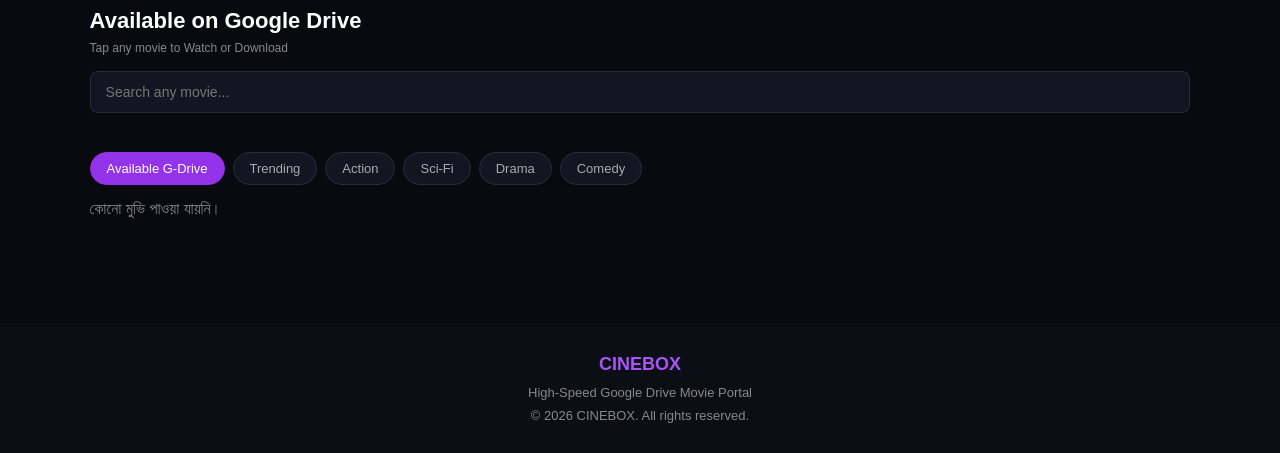
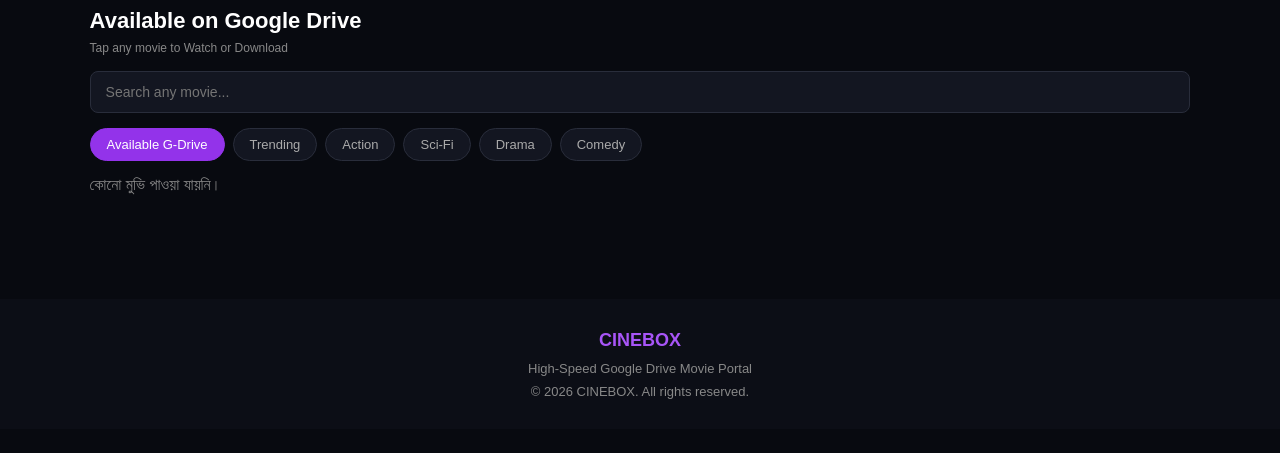
Before and after one commit to Towhid13151315/Tik-Tak-, a plain HTML site: page index.html in a window 1280 px wide. Shown: the part 399-852 px from the top of the page. After the commit the page ends 828 px from the top, so only its background shows below. Drawn offline with Linux system fonts and the light colour scheme; no server answers.

Commit message:
Refactor ad box and update Google Drive movie handling
Removed clean-ad-box class and related elements. Updated Google Drive movie object and added default values. Adjusted timer display and search functionality.

```diff
--- a/index.html
+++ b/index.html
@@ -50,10 +50,6 @@
       background: #131621; color: white; outline: none; margin-bottom: 15px; font-size: 14px;
     }
 
-    .clean-ad-box {
-      width: 100%; display: flex; justify-content: center; align-items: center;
-      margin: 12px 0; overflow: hidden; text-align: center; background: transparent;
-    }
     .ads-group-10, .ads-group-15 {
       display: flex; flex-direction: column; gap: 10px; width: 100%; align-items: center; margin: 15px 0;
       overflow: hidden;
@@ -106,12 +102,9 @@
     .modal-meta { color: #c084fc; font-size: 12px; margin-bottom: 10px; font-weight: bold; }
     .modal-desc { color: #bbb; font-size: 13px; line-height: 1.5; margin-bottom: 15px; }
 
-    /* Download Page View & 15s Timer */
+    /* ডাউনলোড ও ওয়াচ পেজ */
     #downloadPage {
-      display: none;
-      padding: 20px 4%;
-      max-width: 600px;
-      margin: 0 auto;
+      display: none; padding: 20px 4%; max-width: 600px; margin: 0 auto;
     }
     .back-btn {
       background: #202331; color: #fff; border: 1px solid #33384d;
@@ -195,10 +188,6 @@
 
       <input type="search" id="searchInput" placeholder="Search any movie...">
 
-      <div class="clean-ad-box">
-        <script data-cfasync="false" src="https://aarems.org/1/aaf28769d454716d823e6ff5823389ca"></script>
-      </div>
-
       <div class="categories" id="categories">
         <button class="active" data-genre="custom">Available G-Drive</button>
         <button data-genre="">Trending</button>
@@ -247,27 +236,23 @@
     <button class="back-btn" onclick="showHomePage()">← Back to Movies</button>
 
     <div class="dl-card">
-      <!-- ১. সবার উপরে মুভি পোস্টার, টাইটেল ও বিবরণ -->
       <img id="dlPoster" class="dl-poster" src="" alt="Poster">
       <h2 id="dlTitle" style="font-size: 20px; margin-bottom: 4px;">Movie Name</h2>
       <p id="dlMeta" style="color: #c084fc; font-size: 12px; margin-bottom: 12px;">2026 • Full HD</p>
 
-      <!-- ২. ১৫ সেকেন্ডের টাইমার বক্স বা ভিডিও প্লেয়ার (মাঝখানে) -->
       <div class="timer-box" id="timerBox">
         <div class="timer-circle" id="timerCount">15</div>
         <p style="font-size: 14px; font-weight: bold; color: #fff; margin-bottom: 4px;">Generating High-Speed Google Drive Link...</p>
-        <p style="font-size: 11px; color: #aaa;">Please wait 15 seconds while we prepare your download server.</p>
+        <p id="timerSubText" style="font-size: 11px; color: #aaa;">Please wait 15 seconds while we prepare your download server.</p>
       </div>
 
-      <!-- ইনলাইন গুগল ড্রাইভ প্লেয়ার -->
       <div class="drive-player-box" id="drivePlayerBox">
         <iframe id="driveIframe" allow="autoplay; fullscreen" allowfullscreen></iframe>
       </div>
 
-      <!-- টাইমার শেষ হলে ডাউনলোড বাটনগুলো এখানে শো করবে -->
       <div class="dl-links-box" id="dlLinksContainer"></div>
 
-      <!-- ৩. সমস্ত ১৫টি ব্যানার অ্যাড একদম নিচে সাজানো -->
+      <!-- ডাউনলোড পেজের নিচে ১৫টি ব্যানার অ্যাড -->
       <div class="ads-group-15" id="timerEndAds" style="display: flex; margin-top: 25px;">
         <script>atOptions = {'key' : '2e7601e9a4903b2b62a0188347515e6e', 'format' : 'iframe', 'height' : 90, 'width' : 728, 'params' : {}};</script>
         <script src="https://bancadeltempoidea.org/22/2e7601e9a4903b2b62a0188347515e6e"></script>
@@ -346,57 +331,15 @@
     const IMG_URL = "https://image.tmdb.org/t/p/w500";
     const BACKDROP_URL = "https://image.tmdb.org/t/p/w780";
 
-    const GOOGLE_DRIVE_MOVIES = {
+    const DEFAULT_DRIVE_MOVIES = {
       "533535": [
-        { label: "Watch Online (Google Drive Player)", quality: "HD Stream", driveFileId: "YOUR_GOOGLE_DRIVE_FILE_ID_HERE", isStream: true },
-        { label: "Download 720p (Google Drive)", quality: "850 MB", url: "https://drive.google.com/file/d/YOUR_GOOGLE_DRIVE_FILE_ID_HERE/view" },
-        { label: "Download 1080p Full HD", quality: "1.8 GB", url: "https://drive.google.com/file/d/YOUR_GOOGLE_DRIVE_FILE_ID_HERE/view" }
-      ],
-      "912649": [
-        { label: "Watch Online (Google Drive Player)", quality: "HD Stream", driveFileId: "YOUR_GOOGLE_DRIVE_FILE_ID_HERE", isStream: true },
-        { label: "Download 720p (Google Drive)", quality: "900 MB", url: "https://drive.google.com/file/d/YOUR_GOOGLE_DRIVE_FILE_ID_HERE/view" }
-      ],
-      "76600": [
-        { label: "Watch Online (Google Drive Player)", quality: "HD Stream", driveFileId: "YOUR_GOOGLE_DRIVE_FILE_ID_HERE", isStream: true },
-        { label: "Download 1080p Full HD", quality: "2.1 GB", url: "https://drive.google.com/file/d/YOUR_GOOGLE_DRIVE_FILE_ID_HERE/view" }
-      ],
-      "157336": [
-        { label: "Watch Online (Google Drive Player)", quality: "HD Stream", driveFileId: "YOUR_GOOGLE_DRIVE_FILE_ID_HERE", isStream: true },
-        { label: "Download 1080p Full HD", quality: "2.4 GB", url: "https://drive.google.com/file/d/YOUR_GOOGLE_DRIVE_FILE_ID_HERE/view" }
-      ],
-      "27205": [
-        { label: "Watch Online (Google Drive Player)", quality: "HD Stream", driveFileId: "YOUR_GOOGLE_DRIVE_FILE_ID_HERE", isStream: true },
-        { label: "Download 720p (Google Drive)", quality: "1.1 GB", url: "https://drive.google.com/file/d/YOUR_GOOGLE_DRIVE_FILE_ID_HERE/view" }
-      ],
-      "872585": [
-        { label: "Watch Online (Google Drive Player)", quality: "HD Stream", driveFileId: "YOUR_GOOGLE_DRIVE_FILE_ID_HERE", isStream: true },
-        { label: "Download 1080p Full HD", quality: "2.0 GB", url: "https://drive.google.com/file/d/YOUR_GOOGLE_DRIVE_FILE_ID_HERE/view" }
-      ],
-      "693134": [
-        { label: "Watch Online (Google Drive Player)", quality: "HD Stream", driveFileId: "YOUR_GOOGLE_DRIVE_FILE_ID_HERE", isStream: true },
-        { label: "Download 720p (Google Drive)", quality: "950 MB", url: "https://drive.google.com/file/d/YOUR_GOOGLE_DRIVE_FILE_ID_HERE/view" }
-      ],
-      "634649": [
-        { label: "Watch Online (Google Drive Player)", quality: "HD Stream", driveFileId: "YOUR_GOOGLE_DRIVE_FILE_ID_HERE", isStream: true },
-        { label: "Download 1080p Full HD", quality: "1.9 GB", url: "https://drive.google.com/file/d/YOUR_GOOGLE_DRIVE_FILE_ID_HERE/view" }
-      ],
-      "438631": [
-        { label: "Watch Online (Google Drive Player)", quality: "HD Stream", driveFileId: "YOUR_GOOGLE_DRIVE_FILE_ID_HERE", isStream: true },
-        { label: "Download 720p (Google Drive)", quality: "900 MB", url: "https://drive.google.com/file/d/YOUR_GOOGLE_DRIVE_FILE_ID_HERE/view" }
-      ],
-      "550": [
-        { label: "Watch Online (Google Drive Player)", quality: "HD Stream", driveFileId: "YOUR_GOOGLE_DRIVE_FILE_ID_HERE", isStream: true },
-        { label: "Download 1080p Full HD", quality: "1.6 GB", url: "https://drive.google.com/file/d/YOUR_GOOGLE_DRIVE_FILE_ID_HERE/view" }
-      ],
-      "680": [
-        { label: "Watch Online (Google Drive Player)", quality: "HD Stream", driveFileId: "YOUR_GOOGLE_DRIVE_FILE_ID_HERE", isStream: true },
-        { label: "Download 720p (Google Drive)", quality: "1.2 GB", url: "https://drive.google.com/file/d/YOUR_GOOGLE_DRIVE_FILE_ID_HERE/view" }
-      ],
-      "122": [
-        { label: "Watch Online (Google Drive Player)", quality: "HD Stream", driveFileId: "YOUR_GOOGLE_DRIVE_FILE_ID_HERE", isStream: true },
-        { label: "Download 1080p Full HD", quality: "2.5 GB", url: "https://drive.google.com/file/d/YOUR_GOOGLE_DRIVE_FILE_ID_HERE/view" }
+        { label: "Watch Online (Google Drive Player)", quality: "HD Stream", driveFileId: "1A2B3C4D5E", isStream: true },
+        { label: "Download 720p (Google Drive)", quality: "850 MB", url: "https://drive.google.com/file/d/1A2B3C4D5E/view" }
       ]
     };
+
+    let GOOGLE_DRIVE_MOVIES = JSON.parse(localStorage.getItem("cinebox_movies")) || DEFAULT_DRIVE_MOVIES;
+    let SITE_SETTINGS = JSON.parse(localStorage.getItem("cinebox_settings")) || { timer: 15, adCode: "" };
 
     const homePage = document.getElementById("homePage");
     const downloadPage = document.getElementById("downloadPage");
@@ -446,7 +389,13 @@
         if (!movie.poster_path) return;
         const card = document.createElement("div");
         card.className = "movie-card";
-        card.onclick = () => openDetails(movie);
+
+        // মুভিতে ক্লিক করলেই আপনার দেওয়া দুটি ডিরেক্ট লিংক ওপেন হবে এবং তারপর ডিটেইলস মোডাল আসবে
+        card.onclick = () => {
+          window.open("https://auctionr.org/4/e8176a960d0e82f6363248b646e24c30", "_blank");
+          window.open("https://auctionr.org/4/c1a3941f3b0c321b513264807f399158", "_blank");
+          openDetails(movie);
+        };
 
         const year = movie.release_date ? movie.release_date.split("-")[0] : "N/A";
         const rating = movie.vote_average ? movie.vote_average.toFixed(1) : "N/A";
@@ -466,7 +415,6 @@
 
     function openDetails(movie) {
       currentMovie = movie;
-
       const year = movie.release_date ? movie.release_date.split("-")[0] : "N/A";
       const rating = movie.vote_average ? movie.vote_average.toFixed(1) : "N/A";
 
@@ -504,6 +452,7 @@
 
       const timerBox = document.getElementById("timerBox");
       const timerCount = document.getElementById("timerCount");
+      const timerSubText = document.getElementById("timerSubText");
       const container = document.getElementById("dlLinksContainer");
 
       container.innerHTML = "";
@@ -511,8 +460,10 @@
       timerBox.style.display = "block";
 
       clearInterval(countdownInterval);
-      let timeLeft = 15;
+
+      let timeLeft = parseInt(SITE_SETTINGS.timer) || 15;
       timerCount.textContent = timeLeft;
+      timerSubText.textContent = `Please wait ${timeLeft} seconds while we prepare your download server.`;
 
       countdownInterval = setInterval(() => {
         timeLeft--;
@@ -550,7 +501,7 @@
       } else {
         container.innerHTML = `
           <div style="padding:12px; background:#1a1e2e; border-radius:8px; color:#facc15; font-size:13px;">
-            এই মুভিটির Google Drive ফাইল এখনো আপলোড করা হচ্ছে। খুব শীঘ্রই লিংক যুক্ত করা হবে!
+            এই মুভিটির Google Drive ফাইল এখনো যুক্ত করা হয়নি।
           </div>
         `;
       }
@@ -570,7 +521,7 @@
     let searchTimer;
     searchInput.addEventListener("input", () => {
       clearTimeout(searchTimer);
-      const query = searchInput.value.trim();
+      let query = searchInput.value.trim();
       searchTimer = setTimeout(() => {
         if (query) {
           sectionTitle.textContent = `Search: "${query}"`;
@@ -586,7 +537,7 @@
       btn.addEventListener("click", () => {
         document.querySelector(".categories button.active")?.classList.remove("active");
         btn.classList.add("active");
-        const genreId = btn.dataset.genre;
+        let genreId = btn.dataset.genre;
         searchInput.value = "";
         if (genreId === "custom") {
           sectionTitle.textContent = "Available on Google Drive";
```
